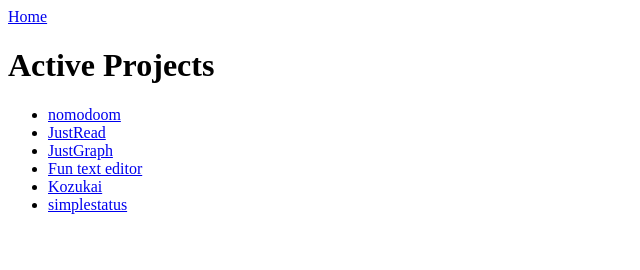
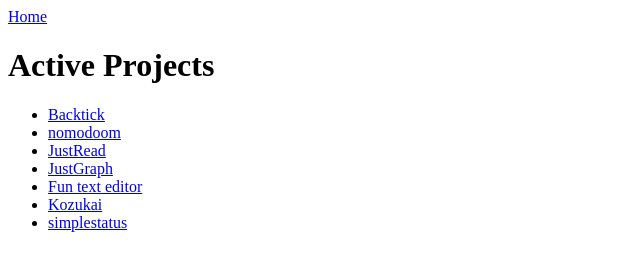
Before and after one commit to asnewman/asnewman.github.io, a plain HTML site: page projects.html in a window 1280 px wide. Shown: the whole page, without its empty margins (0-640 px from the left). Drawn offline with Linux system fonts and the light colour scheme.

Commit message:
Update projects.html

```diff
--- a/projects.html
+++ b/projects.html
@@ -16,6 +16,7 @@
     <p><a href="/">Home</a></p>
     <h1>Active Projects</h1>
     <ul>
+      <li><a href="https://tildes.net/~tildes/15xb/looking_for_beta_testers_for_my_tildes_net_ios_app">Backtick</a>
       <li><a href="https://nomodoom.com/">nomodoom</a></li>
       <li><a href="https://just-read.vercel.app/">JustRead</a></li>
       <li><a href="https://justgraph.up.railway.app/">JustGraph</a></li>
```
